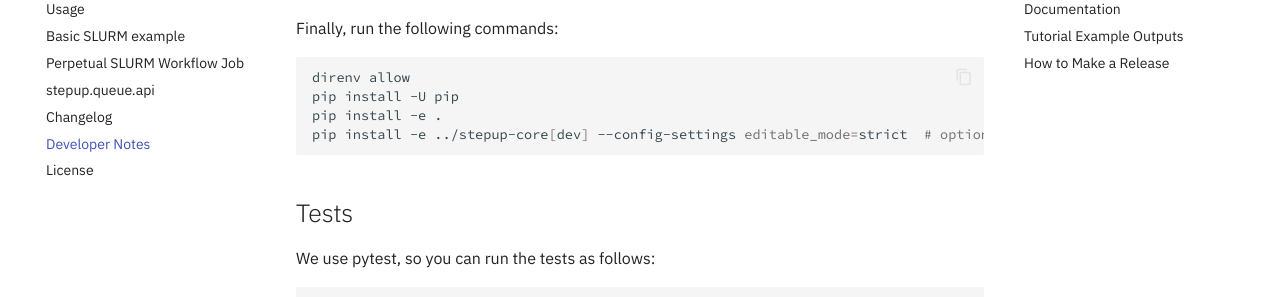
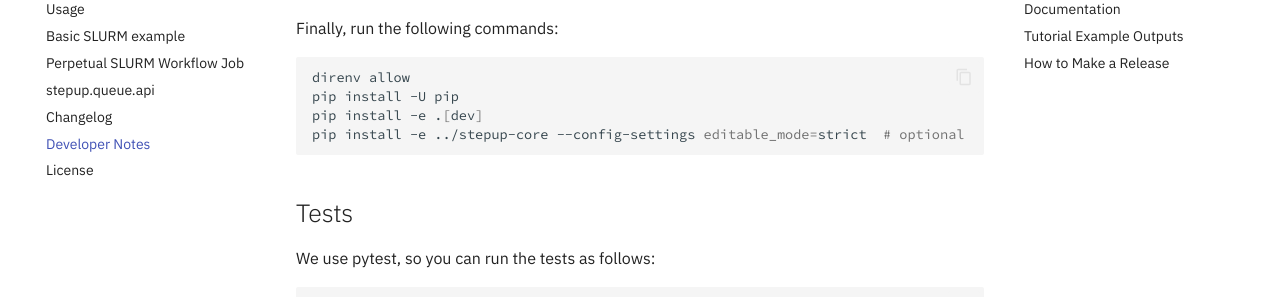
Before and after one commit to reproducible-reporting/stepup-queue, an MkDocs documentation site: the page built from docs/development.md, in a window 1280 px wide and 900 px high, scrolled down 504 px. Shown: the part 153-450 px from the top of the window. Built offline with MkDocs 1.6.1 and Material for MkDocs 9.7.7, drawn with Linux system fonts in a browser that asks for light colours; comment, search, counter and statistics services are not loaded; the version menu is left out.

Commit message:
Fix typo

````diff
--- a/docs/development.md
+++ b/docs/development.md
@@ -31,8 +31,8 @@ Finally, run the following commands:
 ```bash
 direnv allow
 pip install -U pip
-pip install -e .
-pip install -e ../stepup-core[dev] --config-settings editable_mode=strict  # optional
+pip install -e .[dev]
+pip install -e ../stepup-core --config-settings editable_mode=strict  # optional
 ```
 
 ## Tests
````
